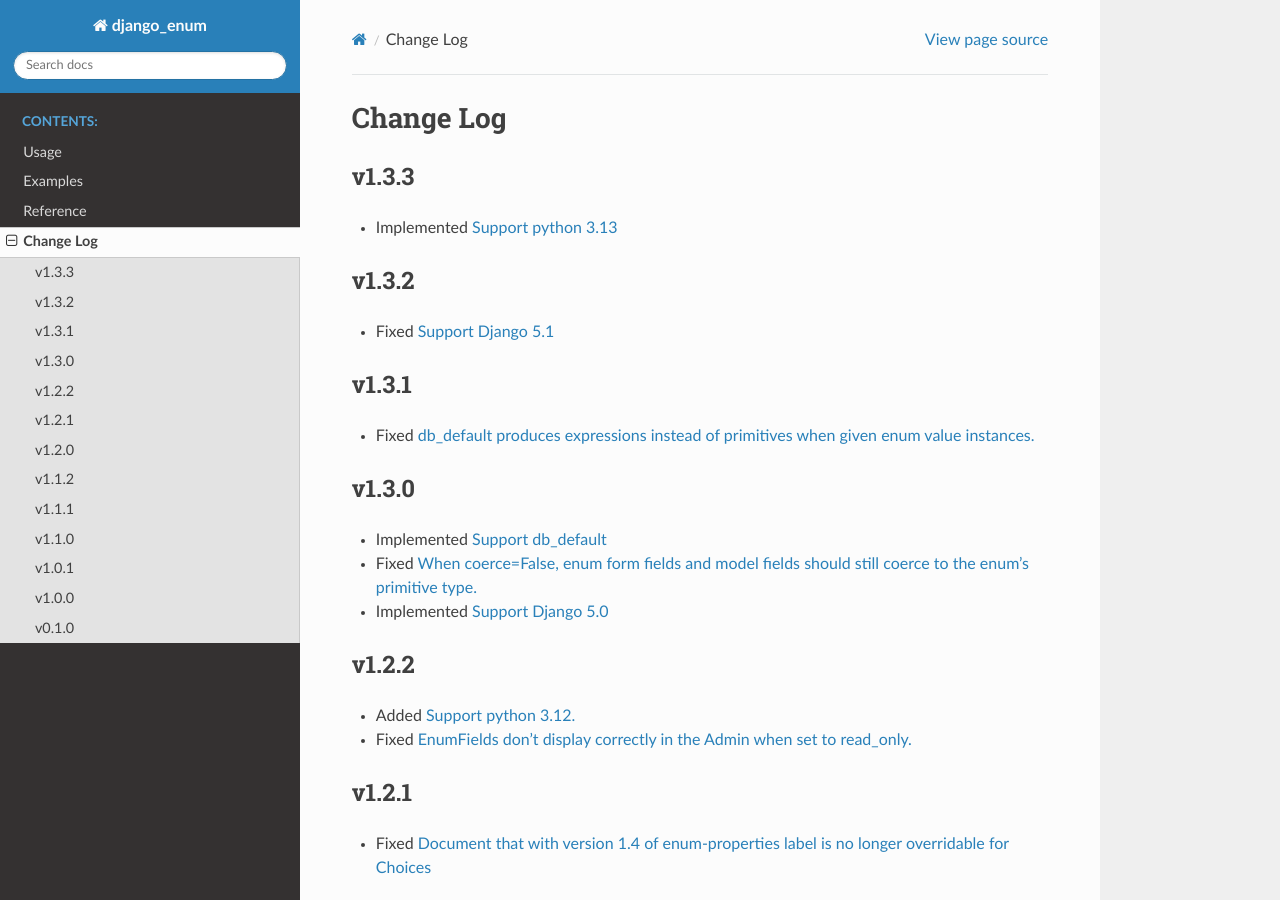
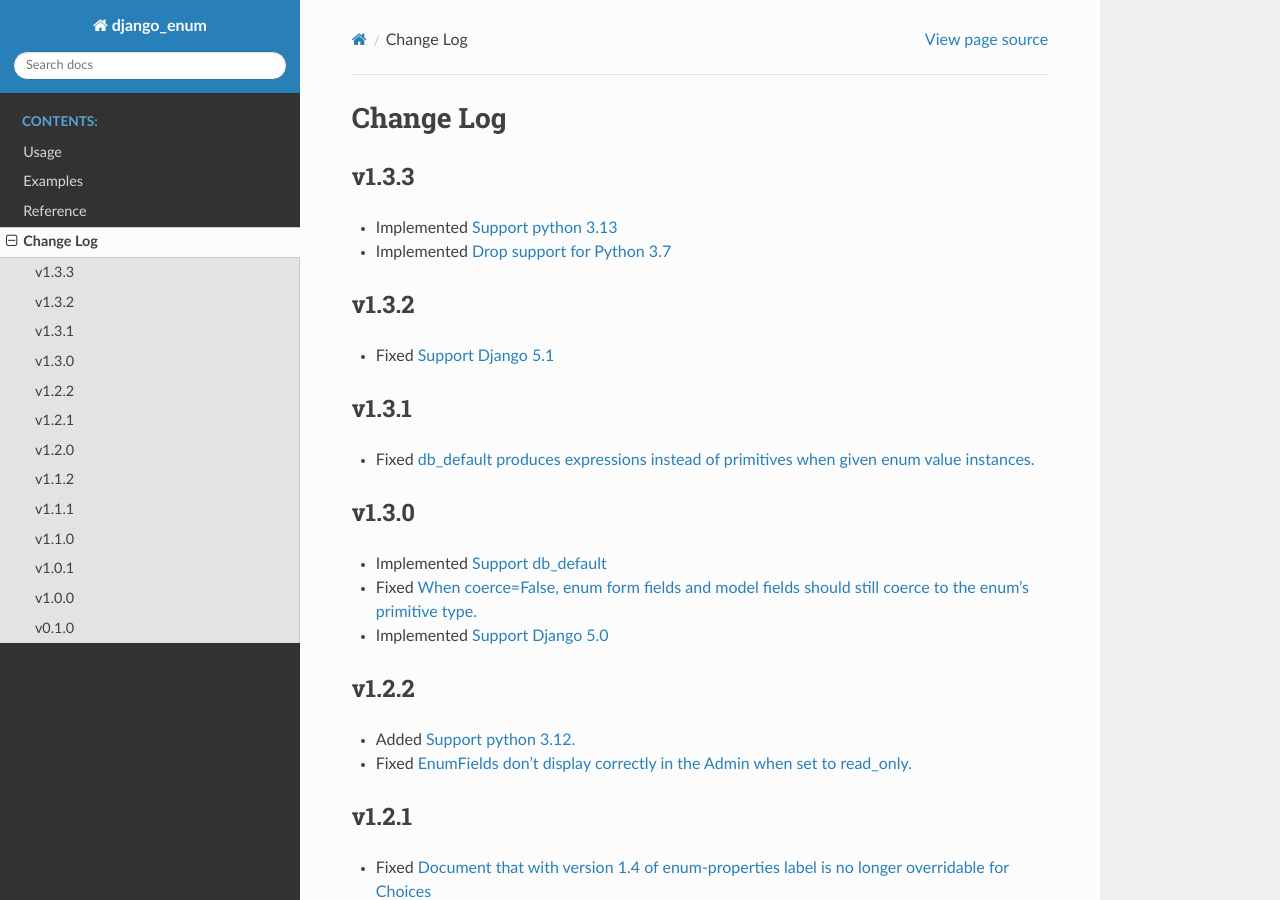
Before and after one commit to bckohan/django-enum, a Sphinx documentation site: the page built from doc/source/changelog.rst, in a window 1280 px wide and 900 px high. Built offline with Sphinx 7.4.7 and the Read the Docs theme 2.0.0, drawn with Linux system fonts in a browser that asks for light colours.

Commit message:
update changelog

```diff
--- a/doc/source/changelog.rst
+++ b/doc/source/changelog.rst
@@ -5,7 +5,8 @@
 v1.3.3
 ======
 
-* Implemented `Support python 3.13 <https://github.com/bckohan/django-enum/issues/673>`_
+* Implemented `Support python 3.13 <https://github.com/bckohan/django-enum/issues/67>`_
+* Implemented `Drop support for Python 3.7 <https://github.com/bckohan/django-enum/issues/68>`_
 
 v1.3.2
 ======
```
